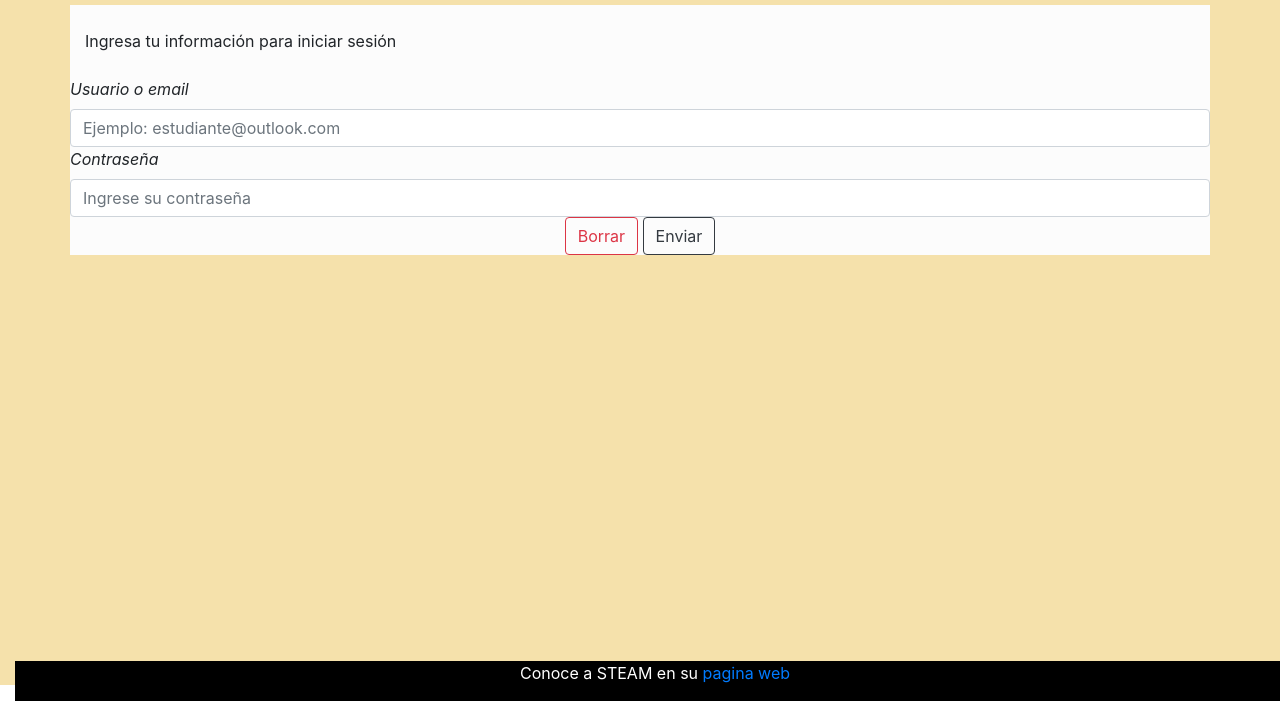
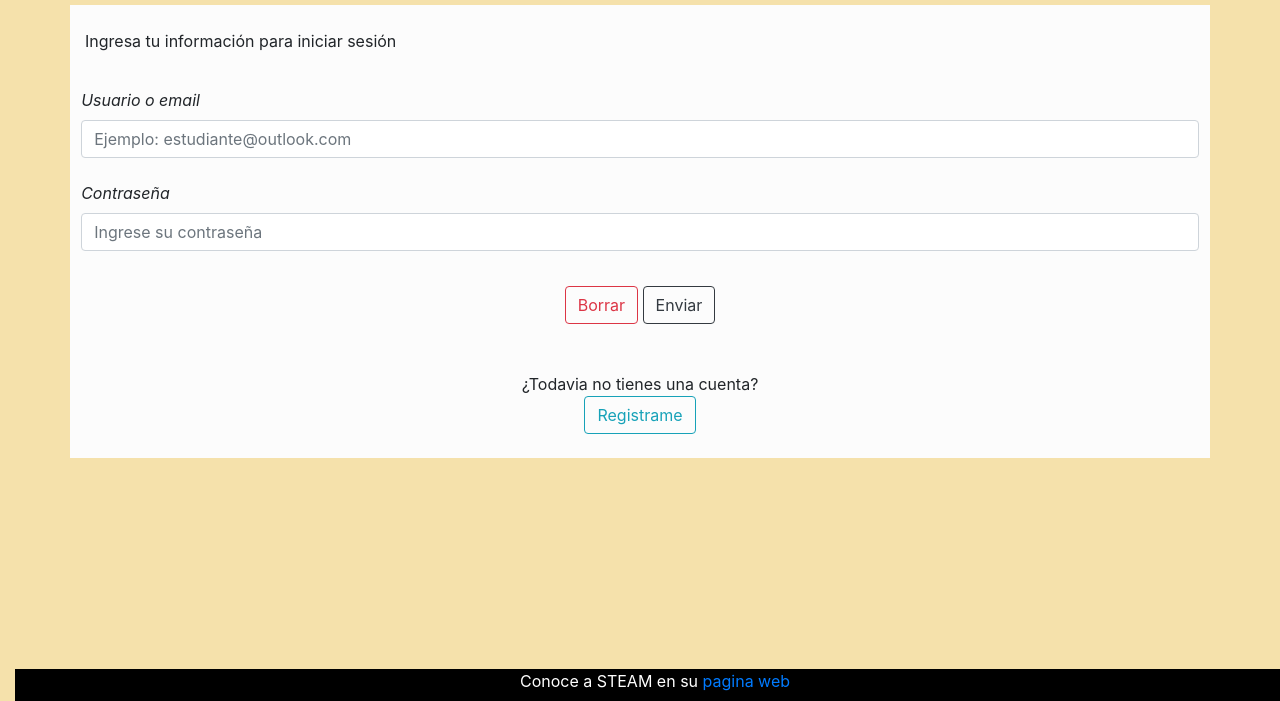
Before and after one commit to DiegoAJR/ServidorTimeRevolution, a website: page Views/Login.html in a window 1280 px wide. Shown: the part 99-800 px from the top of the page. Drawn offline with nearby package versions, Linux system fonts and the light colour scheme; files whose address does not match are found by name.

Commit message:
Arreglos
Algunos arreglos a las paginas

```diff
--- a/Public/css/FormularioCSS.css
+++ b/Public/css/FormularioCSS.css
@@ -42,7 +42,6 @@ footer{
     background-color: black;
     color: white;
     text-align: center;
-    position: absolute;
     bottom: 0;
     width: 100%;
     height: 2.5rem;
--- a/Public/css/login.css
+++ b/Public/css/login.css
@@ -13,14 +13,20 @@ Ultima modificación: 09/03/2021
 /* Clases */
 .container-fluid{
     background-color: rgb(245, 225, 171);
-    height: 98%;
+    height: 100%;
 }
 
 .container{
     background-color: rgb(252, 252, 252);
 }
+.row {
+    padding:0.7rem;
+}
 
 .botones{
+    text-align: center;
+}
+.registro{
     text-align: center;
 }
 
@@ -46,7 +52,7 @@ footer{
     position: absolute;
     bottom: 0;
     width: 100%;
-    height: 2.5rem;
+    height: 2rem;
 }
 
 html, body {
--- a/Views/Login.html
+++ b/Views/Login.html
@@ -39,17 +39,24 @@
                         <input type="password" class="form-control" placeholder="Ingrese su contraseña" id="logincontraseña"
                         name="logincontraseña" required>
                     </div>
+                    <br>
                     <div class="botones">
                         <button class="btn btn-outline-danger" type="reset">Borrar</button>
                         <button class="btn btn-outline-dark" type="entrar">Enviar</button>
                     </div>
+                    <br><br>
+                    <div class = "registro">
+                    <p>¿Todavia no tienes una cuenta?</p>
+                    <button type="button" class="btn btn-outline-info">Registrame</button>
+                    <br>
                 </form>
             </div>
+            <br>
+        </div>
         <footer>
             <p>Conoce a STEAM en su <a href="https://movimientosteam.org/">pagina web</a> </p>
         </footer>
         <!--Importamos el archivo Javascript -->
         <script src="/js/FormularioJS.js"></script>
-    </div>
 </body>
 </html>
```
